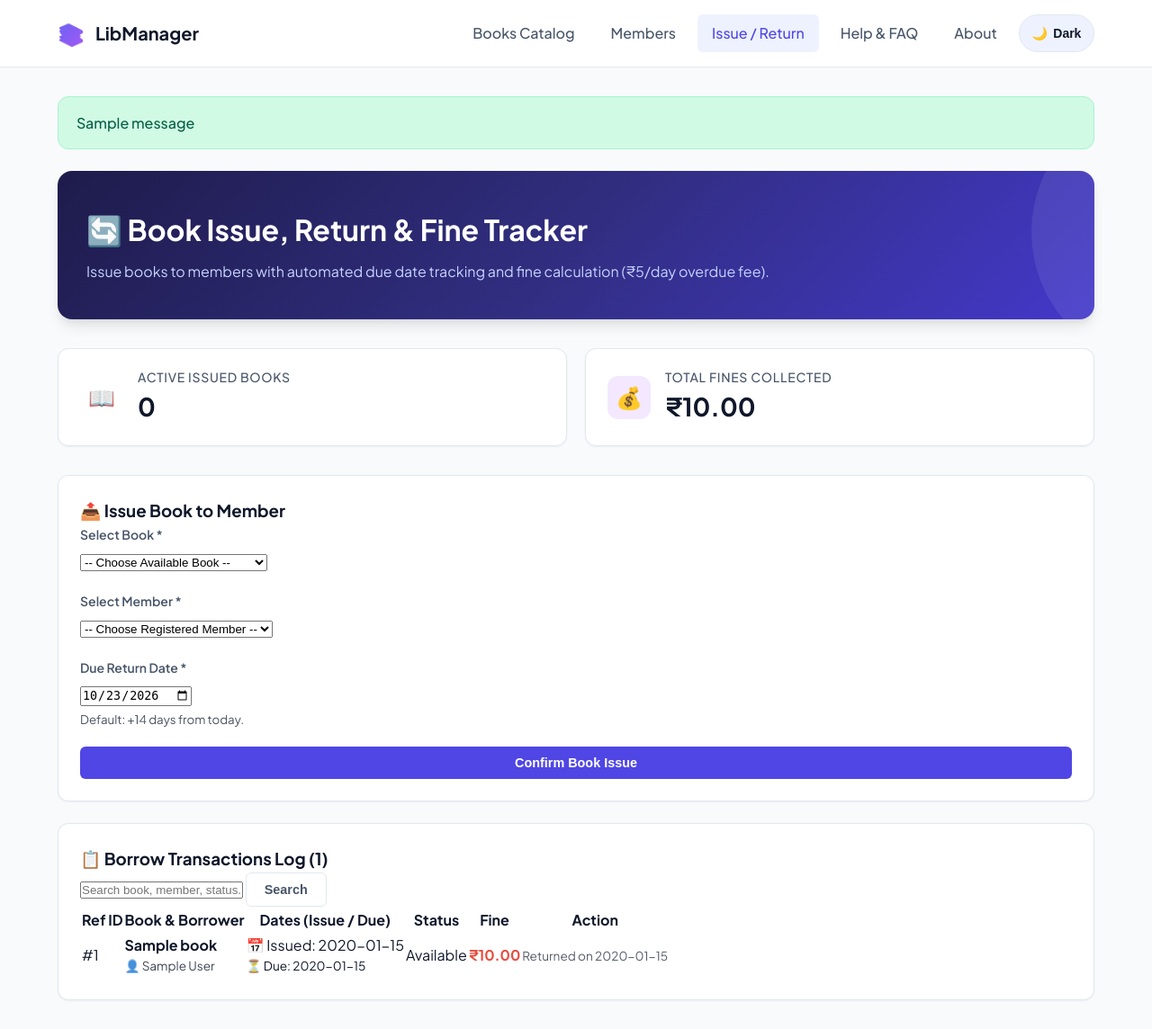
After one commit to kbohra1422-gb/library-management, a Flask app: page /borrow in a window 1280 px wide. The commit adds this page. Shown: the whole page at 90% size. Run offline with Flask 3, Linux system fonts and the light colour scheme; tables that the repository leaves empty hold one stand-in row (values such as "Sample post"); one stand-in notice (Sample message) is shown.

Commit message:
feat: Add book issue/return tracking with automated fine calculation

```diff
--- a/app.py
+++ b/app.py
@@ -2,6 +2,7 @@ from flask import Flask, render_template, request, redirect, url_for, flash, Res
 import sqlite3
 import csv
 import io
+from datetime import datetime, date, timedelta
 
 app = Flask(__name__)
 app.secret_key = "library_secret_key_super_secure"
@@ -367,6 +368,131 @@ def delete_member(id):
     return redirect(url_for("members_page"))
 
 
+@app.route("/borrow")
+def borrow_page():
+    search_query = request.args.get("q", "").strip()
+    conn = get_db_connection()
+
+    query = """
+        SELECT r.id, r.book_id, r.member_id, r.issue_date, r.due_date, r.return_date, r.fine_amount, r.status,
+               b.title as book_title, b.author as book_author,
+               m.name as member_name, m.email as member_email
+        FROM borrow_records r
+        JOIN books b ON r.book_id = b.id
+        JOIN members m ON r.member_id = m.id
+        WHERE 1=1
+    """
+    params = []
+    if search_query:
+        query += " AND (b.title LIKE ? OR m.name LIKE ? OR r.status LIKE ?)"
+        wildcard = f"%{search_query}%"
+        params.extend([wildcard, wildcard, wildcard])
+    query += " ORDER BY r.id DESC"
+
+    records = conn.execute(query, params).fetchall()
+
+    today_str = date.today().isoformat()
+    enriched_records = []
+    for r in records:
+        r_dict = dict(r)
+        if r_dict["status"] == "Issued" and r_dict["due_date"] < today_str:
+            due_dt = datetime.strptime(r_dict["due_date"], "%Y-%m-%d").date()
+            overdue_days = (date.today() - due_dt).days
+            r_dict["calculated_fine"] = max(0, overdue_days * 5.0)
+            r_dict["overdue_days"] = overdue_days
+        else:
+            r_dict["calculated_fine"] = r_dict["fine_amount"] or 0.0
+            r_dict["overdue_days"] = 0
+        enriched_records.append(r_dict)
+
+    available_books = conn.execute("SELECT id, title, author FROM books WHERE status = 'Available'").fetchall()
+    members = conn.execute("SELECT id, name, member_type FROM members ORDER BY name").fetchall()
+
+    issued_count = conn.execute("SELECT COUNT(*) FROM borrow_records WHERE status = 'Issued'").fetchone()[0]
+    total_fines = conn.execute("SELECT SUM(fine_amount) FROM borrow_records").fetchone()[0] or 0.0
+
+    conn.close()
+
+    return render_template(
+        "borrow.html",
+        records=enriched_records,
+        available_books=available_books,
+        members=members,
+        search_query=search_query,
+        stats={"issued": issued_count, "total_fines": total_fines},
+        today_date=today_str,
+        default_due_date=(date.today() + timedelta(days=14)).isoformat()
+    )
+
+
+@app.route("/borrow/issue", methods=["POST"])
+def issue_book():
+    book_id = request.form.get("book_id")
+    member_id = request.form.get("member_id")
+    due_date = request.form.get("due_date")
+
+    if not due_date:
+        due_date = (date.today() + timedelta(days=14)).isoformat()
+
+    if book_id and member_id:
+        conn = get_db_connection()
+        book = conn.execute("SELECT * FROM books WHERE id = ?", (book_id,)).fetchone()
+        member = conn.execute("SELECT * FROM members WHERE id = ?", (member_id,)).fetchone()
+
+        if book and member:
+            conn.execute(
+                """
+                INSERT INTO borrow_records (book_id, member_id, issue_date, due_date, status)
+                VALUES (?, ?, date('now'), ?, 'Issued')
+                """,
+                (book_id, member_id, due_date)
+            )
+            conn.execute("UPDATE books SET status = 'Borrowed' WHERE id = ?", (book_id,))
+            conn.commit()
+            flash(f'Book "{book["title"]}" issued to {member["name"]} successfully!', "success")
+        else:
+            flash("Invalid book or member selection.", "danger")
+        conn.close()
+    else:
+        flash("Please select both a book and a member.", "danger")
+
+    return redirect(url_for("borrow_page"))
+
+
+@app.route("/borrow/return/<int:id>")
+def return_book(id):
+    conn = get_db_connection()
+    record = conn.execute("SELECT * FROM borrow_records WHERE id = ?", (id,)).fetchone()
+
+    if record and record["status"] == "Issued":
+        due_dt = datetime.strptime(record["due_date"], "%Y-%m-%d").date()
+        today_dt = date.today()
+        fine = 0.0
+        if today_dt > due_dt:
+            overdue_days = (today_dt - due_dt).days
+            fine = overdue_days * 5.0
+
+        conn.execute(
+            """
+            UPDATE borrow_records
+            SET status = 'Returned', return_date = date('now'), fine_amount = ?
+            WHERE id = ?
+            """,
+            (fine, id)
+        )
+        conn.execute("UPDATE books SET status = 'Available' WHERE id = ?", (record["book_id"],))
+        conn.commit()
+        if fine > 0:
+            flash(f"Book returned! Late fine calculated: ₹{fine:.2f}", "warning")
+        else:
+            flash("Book returned on time! No fine incurred.", "success")
+    else:
+        flash("Record not found or already returned.", "danger")
+
+    conn.close()
+    return redirect(url_for("borrow_page"))
+
+
 @app.route("/help")
 def help_page():
     return render_template("help.html")
--- /dev/null
+++ b/templates/borrow.html
@@ -0,0 +1,217 @@
+<!DOCTYPE html>
+<html lang="en">
+<head>
+    <meta charset="UTF-8">
+    <meta name="viewport" content="width=device-width, initial-scale=1.0">
+    <title>Issue / Return & Fine Tracker - Library System</title>
+    <link rel="stylesheet" href="{{ url_for('static', filename='style.css') }}">
+</head>
+<body>
+
+    <!-- Sticky Navigation Bar -->
+    <nav class="navbar">
+        <div class="nav-container">
+            <a href="/" class="brand">
+                <span class="brand-icon">📚</span>
+                <span>LibManager</span>
+            </a>
+            <div class="nav-links">
+                <a href="/" class="nav-item">Books Catalog</a>
+                <a href="/members" class="nav-item">Members</a>
+                <a href="/borrow" class="nav-item active">Issue / Return</a>
+                <a href="/help" class="nav-item">Help & FAQ</a>
+                <a href="/about" class="nav-item">About</a>
+                <button type="button" id="theme-toggle" class="theme-btn" onclick="toggleTheme()" title="Toggle Dark / Light Theme">
+                    <span id="theme-icon">🌙</span>
+                    <span id="theme-label">Dark</span>
+                </button>
+            </div>
+        </div>
+    </nav>
+
+    <div class="container">
+
+        <!-- Flash Messages -->
+        {% with messages = get_flashed_messages(with_categories=true) %}
+            {% if messages %}
+                <div class="flash-messages">
+                    {% for category, message in messages %}
+                        <div class="alert alert-{{ category }}">
+                            <span>{{ message }}</span>
+                        </div>
+                    {% endfor %}
+                </div>
+            {% endif %}
+        {% endwith %}
+
+        <!-- Hero Header -->
+        <div class="hero-header">
+            <h1 class="hero-title">🔄 Book Issue, Return & Fine Tracker</h1>
+            <p class="hero-subtitle">Issue books to members with automated due date tracking and fine calculation (₹5/day overdue fee).</p>
+        </div>
+
+        <!-- Stats Overview -->
+        <div class="stats-grid">
+            <div class="stat-card">
+                <div class="stat-icon icon-orange">📖</div>
+                <div class="stat-info">
+                    <h4>Active Issued Books</h4>
+                    <div class="stat-value">{{ stats.issued }}</div>
+                </div>
+            </div>
+            <div class="stat-card">
+                <div class="stat-icon icon-purple">💰</div>
+                <div class="stat-info">
+                    <h4>Total Fines Collected</h4>
+                    <div class="stat-value">₹{{ "%.2f"|format(stats.total_fines) }}</div>
+                </div>
+            </div>
+        </div>
+
+        <!-- Issue Book & Borrow Transactions Grid -->
+        <div class="content-grid">
+
+            <!-- Issue Book Form Card -->
+            <div class="card form-card">
+                <h3>📤 Issue Book to Member</h3>
+                {% if available_books and members %}
+                    <form action="/borrow/issue" method="POST">
+                        <div class="form-group">
+                            <label for="book_id">Select Book *</label>
+                            <select id="book_id" name="book_id" required>
+                                <option value="">-- Choose Available Book --</option>
+                                {% for b in available_books %}
+                                    <option value="{{ b.id }}">{{ b.title }} (by {{ b.author }})</option>
+                                {% endfor %}
+                            </select>
+                        </div>
+                        <div class="form-group">
+                            <label for="member_id">Select Member *</label>
+                            <select id="member_id" name="member_id" required>
+                                <option value="">-- Choose Registered Member --</option>
+                                {% for m in members %}
+                                    <option value="{{ m.id }}">{{ m.name }} ({{ m.member_type }})</option>
+                                {% endfor %}
+                            </select>
+                        </div>
+                        <div class="form-group">
+                            <label for="due_date">Due Return Date *</label>
+                            <input type="date" id="due_date" name="due_date" value="{{ default_due_date }}" required>
+                            <small style="opacity: 0.75; display: block; margin-top: 4px;">Default: +14 days from today.</small>
+                        </div>
+                        <button type="submit" class="btn btn-primary btn-block">Confirm Book Issue</button>
+                    </form>
+                {% else %}
+                    <div style="padding: 15px; background: rgba(255, 193, 7, 0.15); border-radius: 8px; color: var(--text-color, #333);">
+                        {% if not available_books %}
+                            <p>⚠️ No available books right now to issue.</p>
+                        {% endif %}
+                        {% if not members %}
+                            <p>⚠️ No members registered. Please <a href="/members">register a member first</a>.</p>
+                        {% endif %}
+                    </div>
+                {% endif %}
+            </div>
+
+            <!-- Borrow Records Table Card -->
+            <div class="card table-card">
+                <div class="table-header">
+                    <h3>📋 Borrow Transactions Log ({{ records|length }})</h3>
+                    <form action="/borrow" method="GET" class="search-form">
+                        <input type="text" name="q" value="{{ search_query }}" placeholder="Search book, member, status...">
+                        <button type="submit" class="btn btn-secondary">Search</button>
+                        {% if search_query %}
+                            <a href="/borrow" class="btn btn-clear">Clear</a>
+                        {% endif %}
+                    </form>
+                </div>
+
+                <div class="table-wrapper">
+                    {% if records %}
+                        <table class="data-table">
+                            <thead>
+                                <tr>
+                                    <th>Ref ID</th>
+                                    <th>Book & Borrower</th>
+                                    <th>Dates (Issue / Due)</th>
+                                    <th>Status</th>
+                                    <th>Fine</th>
+                                    <th>Action</th>
+                                </tr>
+                            </thead>
+                            <tbody>
+                                {% for r in records %}
+                                    <tr>
+                                        <td>#{{ r.id }}</td>
+                                        <td>
+                                            <strong>{{ r.book_title }}</strong>
+                                            <div style="font-size: 0.85em; opacity: 0.8;">👤 {{ r.member_name }}</div>
+                                        </td>
+                                        <td>
+                                            <div>📅 Issued: {{ r.issue_date }}</div>
+                                            <div style="font-size: 0.85em; color: {% if r.overdue_days > 0 %}#e74c3c{% else %}inherit{% endif %}; font-weight: {% if r.overdue_days > 0 %}bold{% else %}normal{% endif %};">
+                                                ⏳ Due: {{ r.due_date }}
+                                                {% if r.overdue_days > 0 %}
+                                                    <span style="font-size: 0.8em; background: #e74c3c; color: #fff; padding: 2px 6px; border-radius: 4px; margin-left: 4px;">{{ r.overdue_days }}d OVERDUE</span>
+                                                {% endif %}
+                                            </div>
+                                        </td>
+                                        <td>
+                                            <span class="status-badge status-{{ 'borrowed' if r.status == 'Issued' else 'available' }}">
+                                                {{ r.status }}
+                                            </span>
+                                        </td>
+                                        <td>
+                                            {% if r.calculated_fine > 0 %}
+                                                <strong style="color: #e74c3c;">₹{{ "%.2f"|format(r.calculated_fine) }}</strong>
+                                            {% else %}
+                                                <span style="opacity: 0.6;">₹0.00</span>
+                                            {% endif %}
+                                        </td>
+                                        <td>
+                                            {% if r.status == 'Issued' %}
+                                                <a href="/borrow/return/{{ r.id }}" class="btn-sm btn-edit-sm" onclick="return confirm('Confirm book return for {{ r.book_title }}?')">Return Book</a>
+                                            {% else %}
+                                                <span style="font-size: 0.85em; opacity: 0.7;">Returned on {{ r.return_date }}</span>
+                                            {% endif %}
+                                        </td>
+                                    </tr>
+                                {% endfor %}
+                            </tbody>
+                        </table>
+                    {% else %}
+                        <div class="empty-state">
+                            <div class="empty-icon">📖</div>
+                            <p>No borrow records found.</p>
+                        </div>
+                    {% endif %}
+                </div>
+            </div>
+
+        </div>
+    </div>
+
+    <script>
+        function toggleTheme() {
+            const currentTheme = document.documentElement.getAttribute('data-theme') || 'light';
+            const newTheme = currentTheme === 'dark' ? 'light' : 'dark';
+            document.documentElement.setAttribute('data-theme', newTheme);
+            localStorage.setItem('theme', newTheme);
+            updateThemeButton(newTheme);
+        }
+        function updateThemeButton(theme) {
+            const icon = document.getElementById('theme-icon');
+            const label = document.getElementById('theme-label');
+            if (icon && label) {
+                icon.textContent = theme === 'dark' ? '☀️' : '🌙';
+                label.textContent = theme === 'dark' ? 'Light' : 'Dark';
+            }
+        }
+        (function() {
+            const savedTheme = localStorage.getItem('theme') || 'light';
+            document.documentElement.setAttribute('data-theme', savedTheme);
+            updateThemeButton(savedTheme);
+        })();
+    </script>
+</body>
+</html>
--- a/templates/index.html
+++ b/templates/index.html
@@ -18,6 +18,7 @@
             <div class="nav-links">
                 <a href="/" class="nav-item active">Books Catalog</a>
                 <a href="/members" class="nav-item">Members</a>
+                <a href="/borrow" class="nav-item">Issue / Return</a>
                 <a href="/help" class="nav-item">Help & FAQ</a>
                 <a href="/about" class="nav-item">About Project</a>
                 <button type="button" id="theme-toggle" class="theme-btn" onclick="toggleTheme()" title="Toggle Dark / Light Theme">
```
